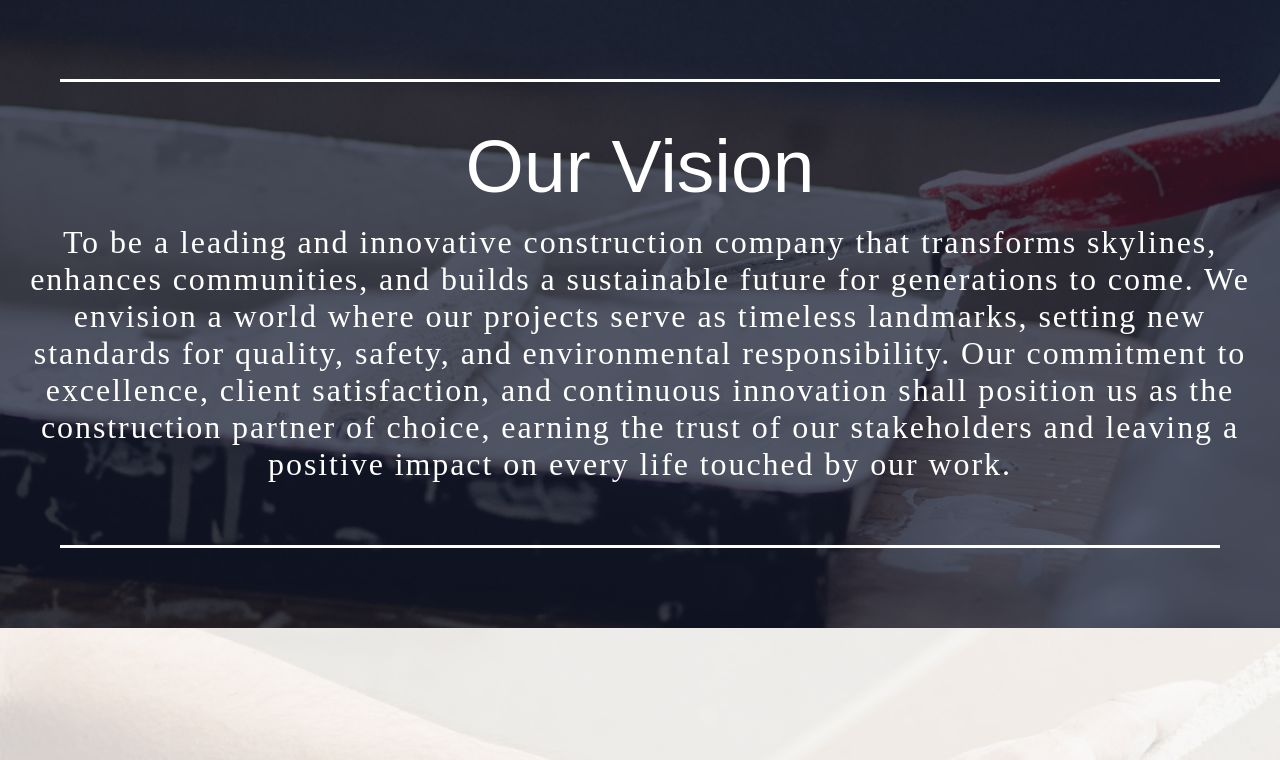
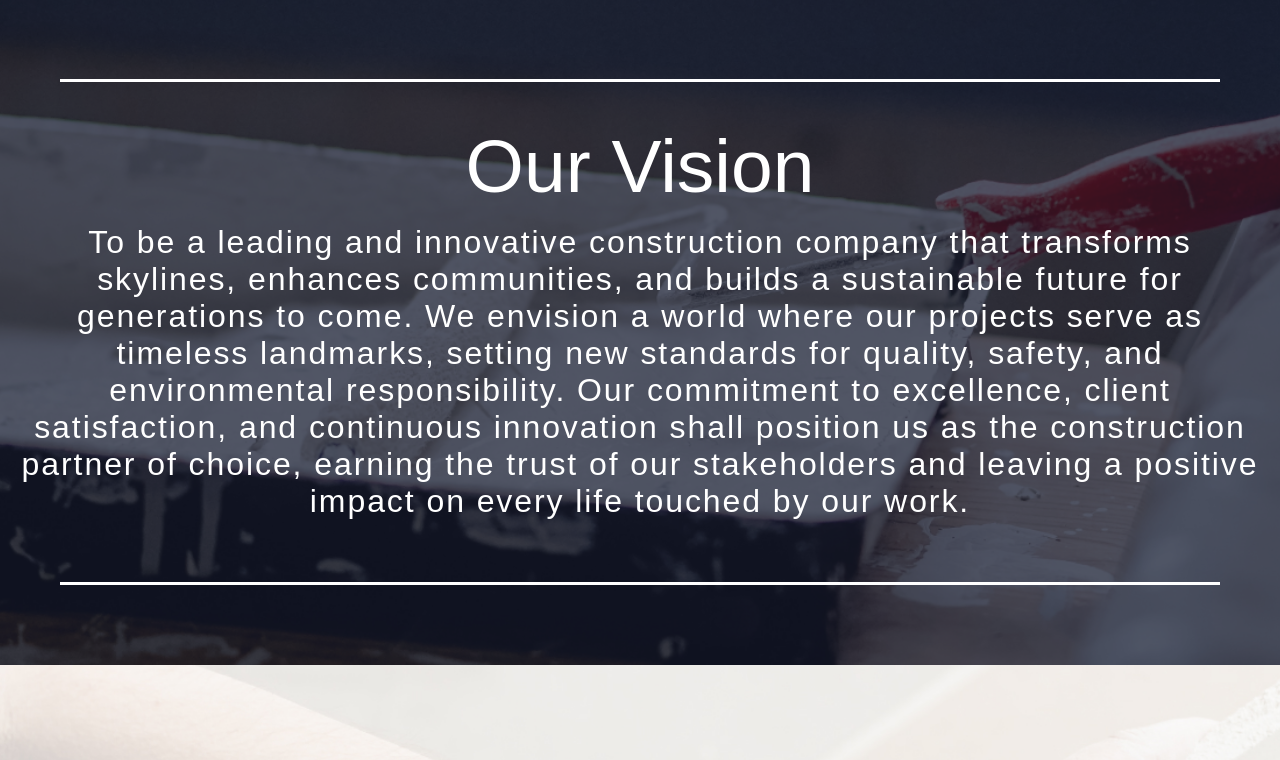
Before and after one commit to PatLydon/patlydon.github.io, a PHP site: page /projects/proConsruction/index.html in a window 1280 px wide. Shown: the part 1990-2750 px from the top of the page. Run offline with PHP 8.4, Linux system fonts and the light colour scheme.

Commit message:
Add files via upload

```diff
--- a/projects/proConsruction/css/style.css
+++ b/projects/proConsruction/css/style.css
@@ -371,7 +371,7 @@ body {
 }
 
 .intro__title {
-  font-family: Barlow Condensed;
+  font-family: 'Barlow Condensed', sans-serif;
   font-size: 100px;
   font-weight: 400;
   letter-spacing: 6px;
@@ -598,7 +598,7 @@ body {
 .vision__text {
   max-width: 1400px;
   width: 100%;
-  font-family: Barlow Condensed;
+  font-family: 'Barlow Condensed', sans-serif;
   font-size: 32px;
   font-weight: 400;
   letter-spacing: 1.92px;
```
